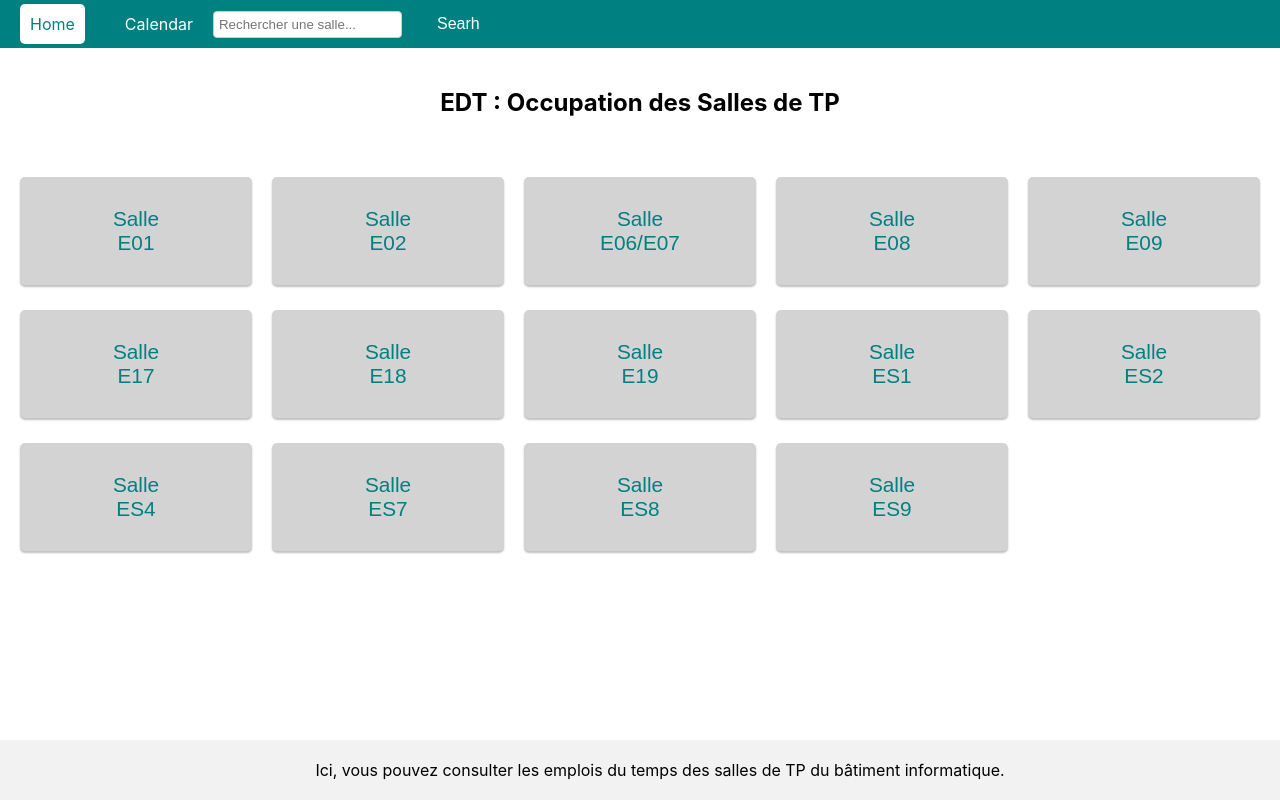
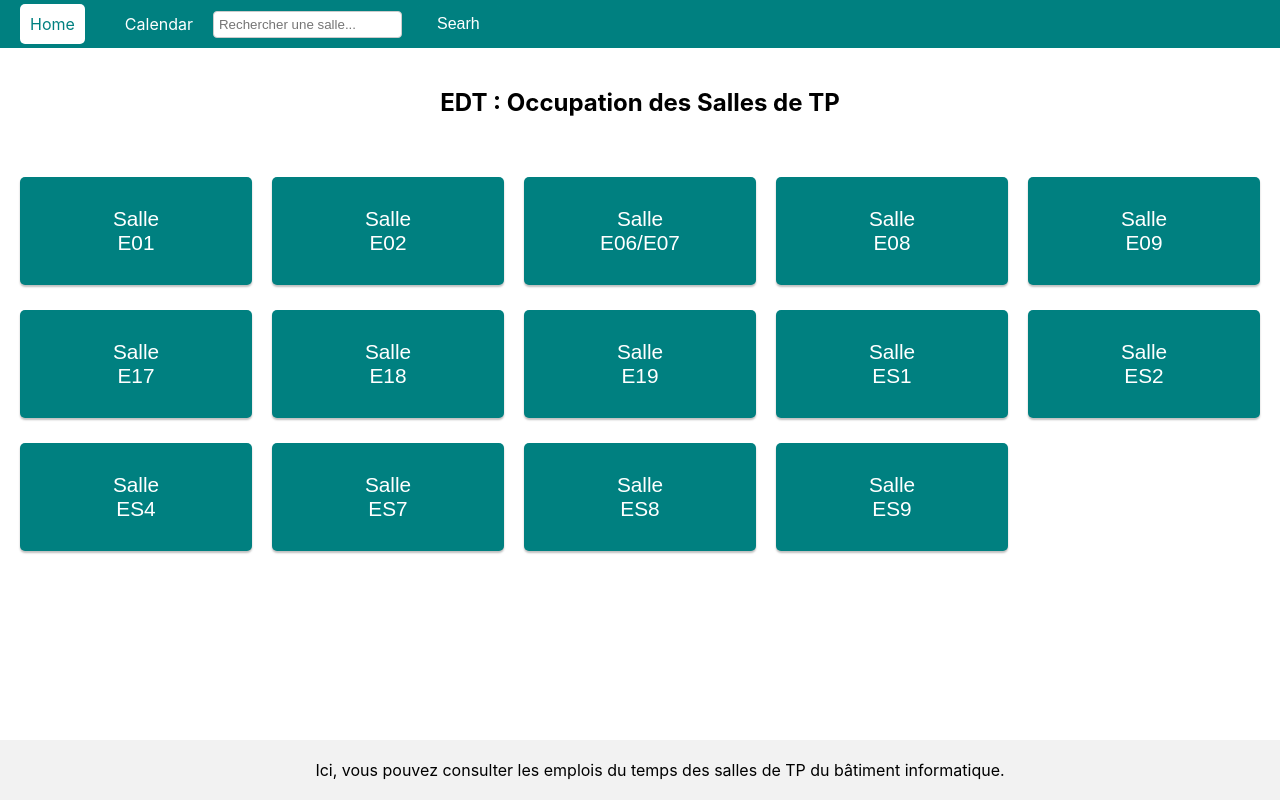
Before and after one commit to alexiakoukougnon/salleTP, a React (Create React App) app in the folder local/client/: page /occupation-salles-tp/ in a window 1280 px wide. Built offline with nearby package versions, Linux system fonts and the light colour scheme; no server answers.

Commit message:
warnings + hover accueil

```diff
--- a/local/client/package.json
+++ b/local/client/package.json
@@ -3,6 +3,11 @@
   "version": "0.1.0",
   "private": true,
   "dependencies": {
+    "@emotion/react": "^11.11.1",
+    "@emotion/styled": "^11.11.0",
+    "@fontsource/roboto": "^5.0.3",
+    "@mui/icons-material": "^5.11.16",
+    "@mui/material": "^5.13.6",
     "@testing-library/jest-dom": "^5.16.5",
     "@testing-library/react": "^13.4.0",
     "@testing-library/user-event": "^13.5.0",
--- a/local/client/src/ImageEmploiDuTemps/ImageEmploiDuTemps.js
+++ b/local/client/src/ImageEmploiDuTemps/ImageEmploiDuTemps.js
@@ -35,7 +35,7 @@ function ImageEmploiDuTemps(props) {
         if (indexSalle !== -1) {
             setSalleCourante(indexSalle)
         }
-    }, [])
+    }, [nomDesSalles, nomSalle])
 
     /**
      * Reinitialise la semaine courante et le Lundi courant
--- a/local/client/src/ImageEmploiDuTempsJour/ImageEmploiDuTempsJour.js
+++ b/local/client/src/ImageEmploiDuTempsJour/ImageEmploiDuTempsJour.js
@@ -53,7 +53,7 @@ function ImageEmploiDuTempsJour(props) {
         if (indexSalle !== -1) {
             setSalleCourante(indexSalle)
         }
-    }, [nomDesSalles])
+    }, [nomDesSalles, nomSalle])
 
     /**
      * Reinitialise la semaine courante et le jour courant
--- a/local/client/src/Salles/Salles.css
+++ b/local/client/src/Salles/Salles.css
@@ -10,8 +10,8 @@
 }
 
 .salle-button {
-    background-color: lightgray;
-    color: #008080;
+    background-color: #008080;
+    color: white;
     font-size: 1.3em;
     border: none;
     border-radius: 5px;
@@ -22,6 +22,12 @@
     transition: all 0.2s ease-in-out;
 }
 
+.salle-button:hover {
+    /* css pour les smartphones */
+    transform: translateY(-3px);
+    box-shadow: 0px 4px 4px rgba(0, 0, 0, 0.25);
+}
+
 /* css pour les smartphones */
 @media screen and (max-width: 767px) {
     .salle-container {
--- a/local/client/src/ToutesLesSalles/ToutesLesSalles.js
+++ b/local/client/src/ToutesLesSalles/ToutesLesSalles.js
@@ -104,7 +104,7 @@ function ToutesLesSalles() {
 
     return (
         <div className="EmploiDuTempsSalle">
-            <h3>Emploi du temps des salles de TP</h3>
+            <h3>EDT de toutes les salles de TP</h3>
             <div>
                 <button className="boutonPrecSuiv" onClick={goToJourPrecedent}>Prec</button>
                 <span>{jourCourant.format('dddd D MMM').replace(/^\w/, c => c.toUpperCase())}</span>
```
Also changed, not shown: 1 other file (tests, documents, lock files or other folders).
